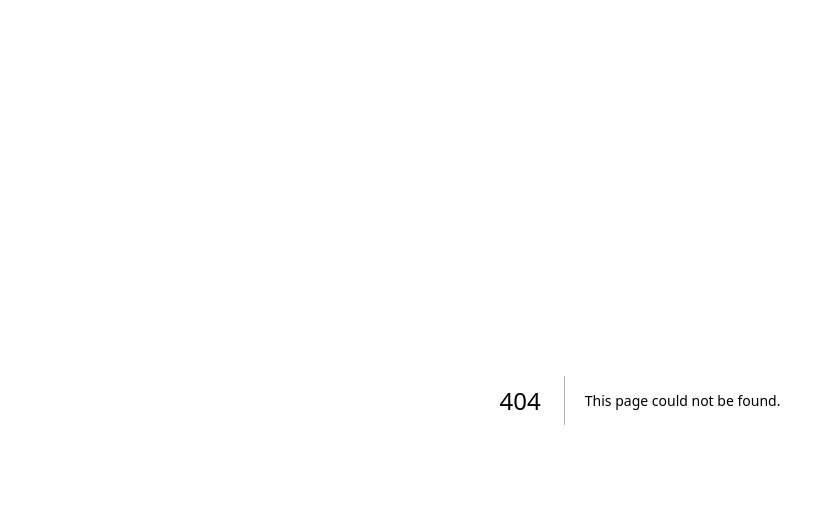
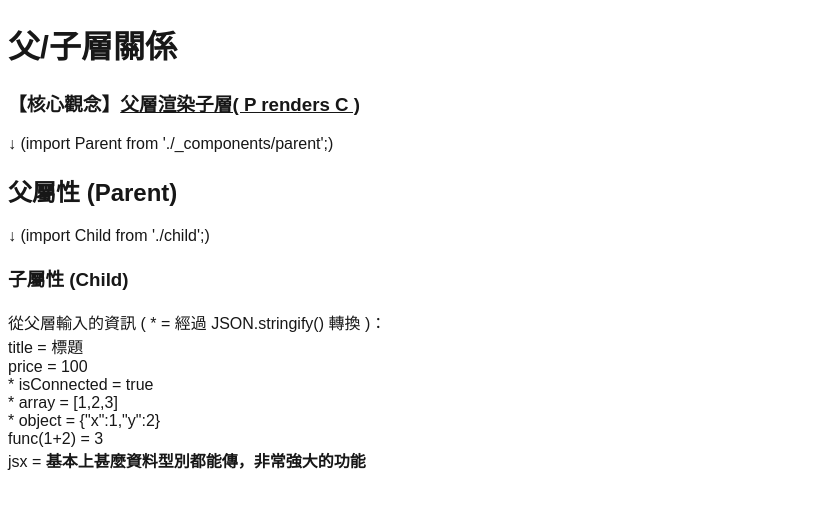
Before and after one commit to sugarban-p/react-lectures, a Next.js app: page /ch5-props/parent-child in a window 1280 px wide. Before the commit this address had no page. Shown: the top 508 px of the page, without its empty margins (0-836 px from the left). Built offline with nearby package versions, Linux system fonts and the light colour scheme.

Commit message:
父/子層串接關係 - Props

```diff
--- /dev/null
+++ b/app/ch5-props/parent-child/_components/child.tsx
@@ -0,0 +1,49 @@
+'use client';
+
+import { ReactNode } from 'react';
+
+interface Data {
+  x?: number;
+  y?: number;
+}
+
+interface ChildProps {
+  title?: string;
+  price?: number;
+  isConnected?: boolean;
+  array?: number[];
+  object?: Data;
+  func?: (a: number, b: number) => number;
+  jsx?: ReactNode;
+}
+
+// 記得提供預設值
+export default function Child({
+  title = '',
+  price = 0,
+  isConnected = false,
+  array = [],
+  object = {},
+  func = () => 0,
+  jsx = <></>,
+}: ChildProps) {
+  return (
+    <>
+      <h3>子屬性 (Child)</h3>
+      <div className="container">
+        從父層輸入的資訊 ( * = 經過 JSON.stringify() 轉換 )：
+        <br />
+        title = {title}
+        <br />
+        price = {price}
+        <br />* isConnected = {String(isConnected)}
+        <br />* array = {JSON.stringify(array)}
+        <br />* object = {JSON.stringify(object)}
+        <br />
+        func(1+2) = {func(1, 2)}
+        <br />
+        jsx = {jsx}
+      </div>
+    </>
+  );
+}
--- /dev/null
+++ b/app/ch5-props/parent-child/_components/parent.tsx
@@ -0,0 +1,23 @@
+'use client';
+
+import Child from './child';
+
+export default function Parent() {
+  return (
+    <>
+      <h2>父屬性 (Parent)</h2>
+      <p>↓ (import Child from &apos;./child&apos;;)</p>
+      <div className="container-child">
+        <Child
+          title="標題"
+          price={100}
+          isConnected={true}
+          array={[1, 2, 3]}
+          object={{ x: 1, y: 2 }}
+          func={(a, b) => a + b}
+          jsx={<strong>基本上甚麼資料型別都能傳，非常強大的功能</strong>}
+        ></Child>
+      </div>
+    </>
+  );
+}
--- /dev/null
+++ b/app/ch5-props/parent-child/page.tsx
@@ -0,0 +1,19 @@
+'use client';
+
+import Parent from './_components/parent';
+import {} from './styles/pc.css';
+
+export default function PcPage() {
+  return (
+    <>
+      <h1>父/子層關係</h1>
+      <h3>
+        【核心觀念】<u>父層渲染子層( P renders C )</u>
+      </h3>
+      <p>↓ (import Parent from &apos;./_components/parent&apos;;)</p>
+      <div className="container-parent">
+        <Parent></Parent>
+      </div>
+    </>
+  );
+}
--- /dev/null
+++ b/app/ch5-props/parent-child/styles/pc.css
@@ -0,0 +1,9 @@
+.container-parent {
+  border: 1px solid orange;
+  padding: 5px;
+}
+
+.container-child {
+  border: 1px solid red;
+  padding: 5px;
+}
--- a/app/page.tsx
+++ b/app/page.tsx
@@ -26,6 +26,12 @@ export default function HomePage() {
       <a href="/ch4-state/todo">更新狀態練習 - 代辦事項 ( /ch4-state/todo )</a>
       <br />
       <a href="/ch4-state/immer">immer使用範例 ( /ch4-state/immer )</a>
+      <hr />
+      <h4>CH5</h4>
+      <a href="/ch5-props/parent-child">
+        父/子層關係 ( /ch5-props/parent-child )
+      </a>
+      <br />
     </>
   );
 }
```
